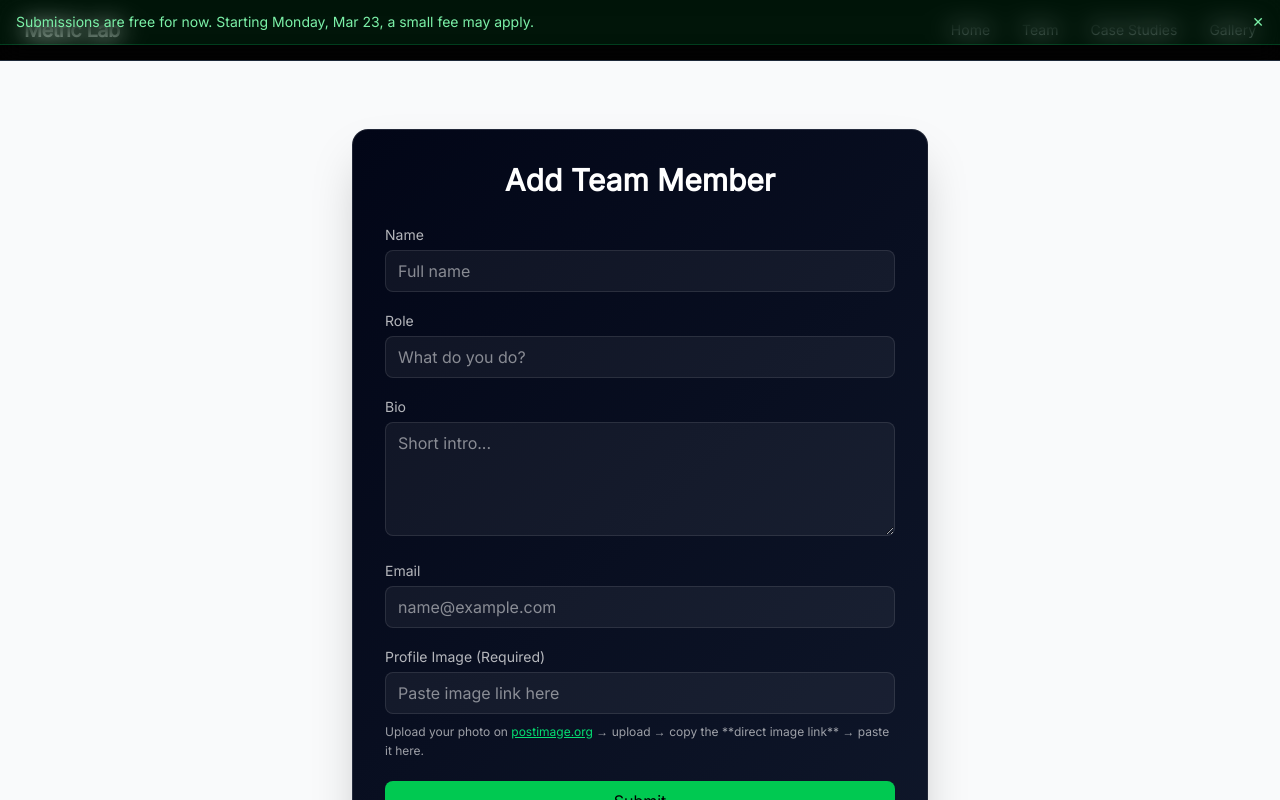
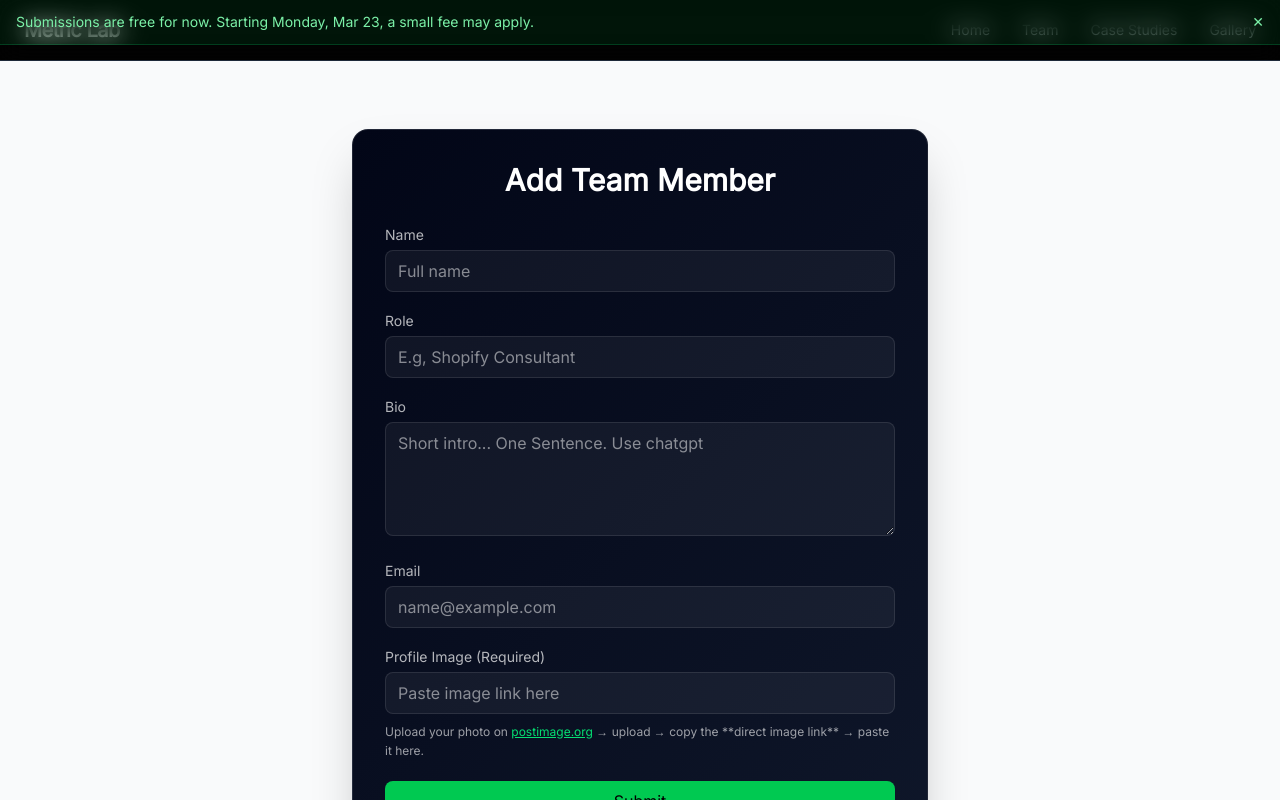
Before and after one commit to hartonapps/metric-lab, a Next.js app: page /add-team in a window 1280 px wide. Shown: the top 800 px of the page. Built offline with nearby package versions, Linux system fonts and the light colour scheme.

Commit message:
Update placeholders in TeamForm inputs

```diff
--- a/components/TeamForm.tsx
+++ b/components/TeamForm.tsx
@@ -130,7 +130,7 @@ export default function TeamForm() {
           <input
             value={form.role}
             onChange={(e) => update("role", e.target.value)}
-            placeholder="What do you do?"
+            placeholder="E.g, Shopify Consultant"
             className="mt-1 w-full px-3 py-2 rounded-lg bg-white/5 border border-white/10 focus:border-green-400 focus:ring-2 focus:ring-green-500"
           />
         </label>
@@ -142,7 +142,7 @@ export default function TeamForm() {
             value={form.bio}
             onChange={(e) => update("bio", e.target.value)}
             rows={4}
-            placeholder="Short intro..."
+            placeholder="Short intro... One Sentence. Use chatgpt"
             className="mt-1 w-full px-3 py-2 rounded-lg bg-white/5 border border-white/10 focus:border-green-400 focus:ring-2 focus:ring-green-500"
           />
         </label>
```
